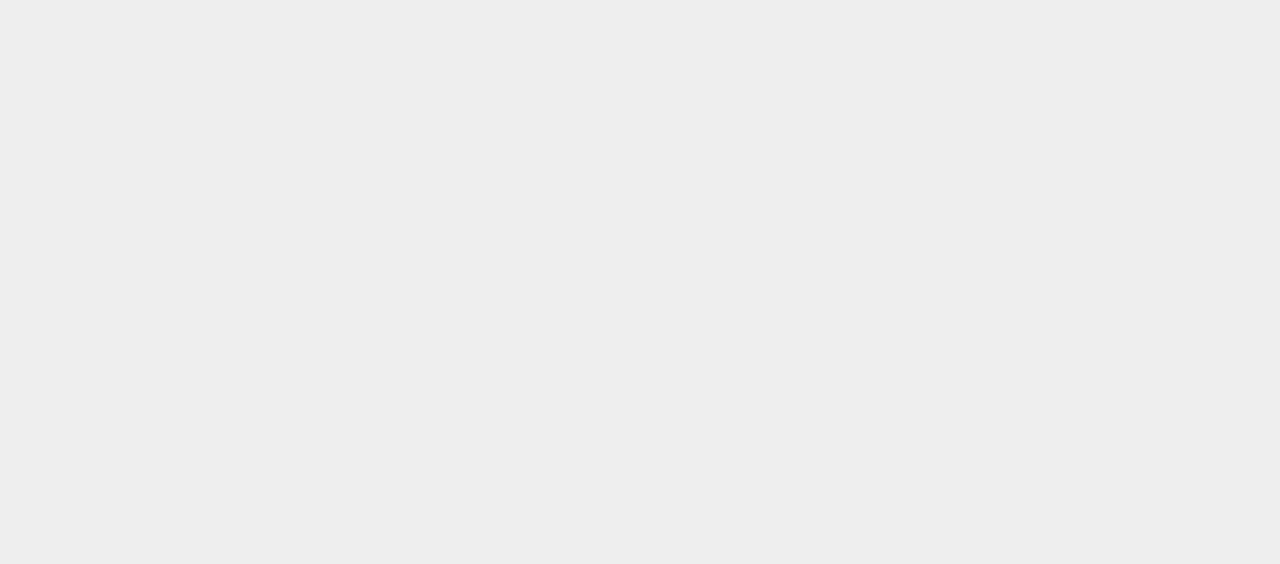
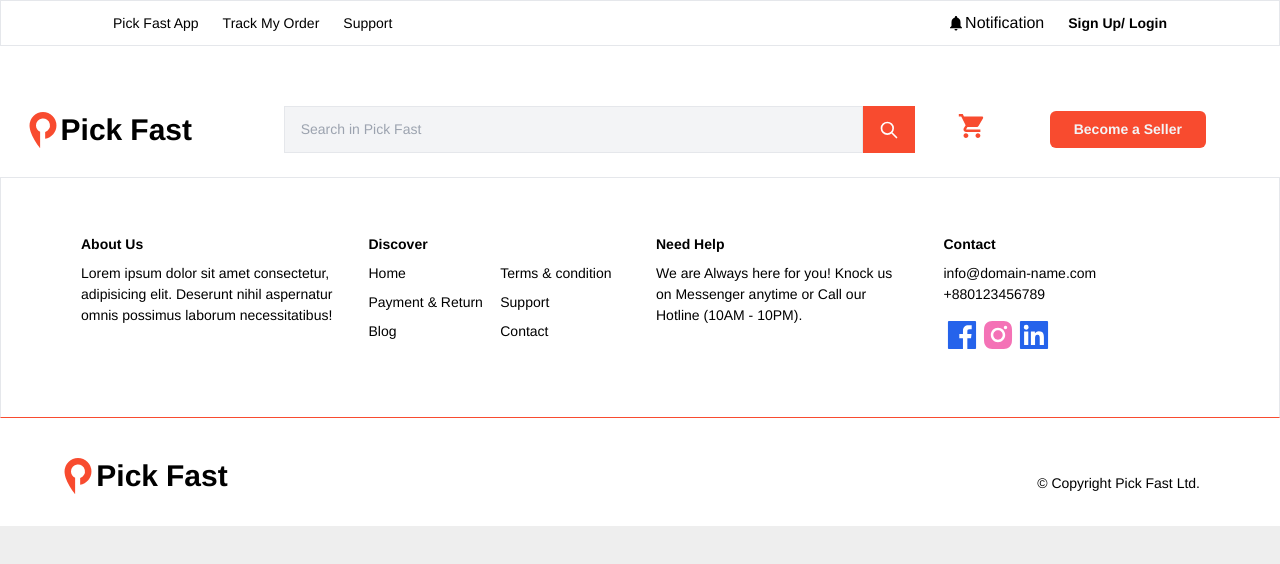
Before and after one commit to alhabib911/pick-fast, a React (Create React App) app: page /become-seller in a window 1280 px wide. Before the commit this address had no page. Shown: the top 564 px of the page. Built offline with nearby package versions, Linux system fonts and the light colour scheme.

Commit message:
become seller done

```diff
--- a/src/App.js
+++ b/src/App.js
@@ -3,6 +3,7 @@ import './App.css';
 import HomeOne from './Components/HomePage/HomeOne/HomeOne';
 import HomeTwo from './Components/HomePage/HomeTwo/HomeTwo';
 import TrackingOrder from './Components/Pages/TrackingOrder/TrackingOrder';
+import BecomeSeller from './Components/Pages/BecomeSeller/BecomeSeller';
 
 
 function App() {
@@ -13,6 +14,7 @@ function App() {
         <Route path='/home' element={<HomeOne/>}/>
         <Route path='/home-2' element={<HomeTwo/>}/>
         <Route path='/tracking-order' element={<TrackingOrder/>}/>
+        <Route path='/become-seller' element={<BecomeSeller/>}/>
       </Routes>
     </div>
   );
--- a/src/Components/Common/Footer/Footer.js
+++ b/src/Components/Common/Footer/Footer.js
@@ -50,15 +50,17 @@ const Footer = () => {
                 </div>
             </div>
             <div className='lg:mx-20 md:mx-5 mx-2 pb-8 lg:flex md:flex hidden items-end justify-between'>
-                <div className='flex justify-start items-end lg:pt-10 pt-4 w-1/4 font-semibold'>
-                    <div className='flex items-end'>
-                        <h1 className='font-bold lg:text-4xl md:text-3xl text-2xl text-[#F84B2F]'><SiPlayerdotme /> </h1>
-                        <h3 className='pr-2 lg:text-3xl md:text-lg text-sm'>Pick</h3>
+                <Link to='/'>
+                    <div className='lg:flex md:flex hidden lg:justify-center md:justify-start items-end lg:pt-10 w-1/4 font-semibold lg:pl-16 md:pl-16 pl-5'>
+                        <div className='lg:flex md:flex lg:items-end'>
+                            <h1 className='font-bold lg:text-4xl md:text-lg lg:flex md:flex hidden text-[#F84B2F]'><SiPlayerdotme /> </h1>
+                            <h3 className='pr-2 lg:text-3xl md:text-base lg:flex md:flex hidden'>Pick</h3>
+                        </div>
+                        <div>
+                            <h3 className='lg:text-3xl md:text-base lg:flex md:flex hidden'>Fast</h3>
+                        </div>
                     </div>
-                    <div>
-                        <h3 className='lg:text-3xl md:text-lg text-sm'>Fast</h3>
-                    </div>
-                </div>
+                </Link>
                 <div>
                     <p>© Copyright Pick Fast Ltd.</p>
                 </div>
--- a/src/Components/Common/Navbar/Navbar.js
+++ b/src/Components/Common/Navbar/Navbar.js
@@ -23,7 +23,7 @@ const Navbar = () => {
                     </div>
                     <div className='w-1/2'>
                         <ul className='flex justify-end gap-6'>
-                            <Notification/>
+                            <Notification />
                             <li className='font-bold'>Sign Up/ Login</li>
 
                         </ul>
@@ -34,6 +34,7 @@ const Navbar = () => {
 
             {/* 2nc bar start */}
             <div className='flex lg:items-center lg:justify-center justify-start md:pt-5'>
+                <Link to='/'>
                     <div className='lg:flex md:flex hidden lg:justify-center md:justify-start items-end lg:pt-10 w-1/4 font-semibold lg:pl-16 md:pl-16 pl-5'>
                         <div className='lg:flex md:flex lg:items-end'>
                             <h1 className='font-bold lg:text-4xl md:text-lg lg:flex md:flex hidden text-[#F84B2F]'><SiPlayerdotme /> </h1>
@@ -43,14 +44,16 @@ const Navbar = () => {
                             <h3 className='lg:text-3xl md:text-base lg:flex md:flex hidden'>Fast</h3>
                         </div>
                     </div>
+                </Link>
                 <div className='lg:w-1/2 md:w-1/2 w-full lg:mx-0 md:mx-0 mx-2 lg:mt-10 lg:pl-2 md:pl-2 rounded-sm flex'>
                     <input className='lg:w-11/12 md:w-10/12 w-11/12  border bg-gray-100 border-gray-200 lg:py-3 py-0 pl-4 outline-none' type="search" name="search" id="" placeholder='Search in Pick Fast' />
                     <button className='lg:py-3 md:py-3 py-2 px-4 text-center text-xl font-semibold bg-[#F84B2F] text-white' type="submit"><HiOutlineSearch /></button>
                 </div>
                 <div className='flex lg:justify-start md:justify-center justify-end lg:pr-0 md:pr-0 pr-2 lg:gap-16 gap-3 lg:w-1/4 md:1/4 w-1/6 lg:mt-10 '>
                     <h2 className='lg:text-3xl text-2xl lg:pl-10 md:pl-5 pl-0 text-[#F84B2F] lg:pt-0 pt-2'><IoMdCart /></h2>
-                    <h2 className='lg:text-3xl text-2xl lg:pl-10 pl-0 text-[#F84B2F] lg:pt-0 md:pt-0 pt-2 lg:hidden md:hidden flex'><BiMessageRoundedDots /></h2>
-                    <Link className='lg:flex md:flex hidden lg:bg-[#F84B2F] lg:py-2 lg:px-6 px-2 pt-2 whitespace-nowrap rounded-md lg:text-gray-100 md:text-[#F84B2F] font-semibold' to='/'>Become a Seller</Link>
+
+                    <div className='lg:text-3xl text-2xl lg:pl-10 pl-0 text-[#F84B2F] lg:pt-0 md:pt-0 pt-2 lg:hidden md:hidden flex'><BiMessageRoundedDots /></div>
+                    <Link className='lg:flex md:flex hidden lg:bg-[#F84B2F] lg:py-2 lg:px-6 px-2 pt-2 whitespace-nowrap rounded-md lg:text-gray-100 md:text-[#F84B2F] font-semibold' to='/become-seller'>Become a Seller</Link>
                 </div>
             </div>
             {/* 2nd bar end */}
--- a/src/Components/Common/Navbar/Notification.css
+++ b/src/Components/Common/Navbar/Notification.css
@@ -18,7 +18,7 @@
     display: none;
     position: absolute;
     background-color: #fff;
-    min-width: 300px;
+    min-width: 260px;
     height: 430px;
     box-shadow: 0px 8px 16px 0px rgba(0,0,0,0.2);
     z-index: 1;
--- /dev/null
+++ b/src/Components/Pages/BecomeSeller/BecomeSeller.js
@@ -0,0 +1,19 @@
+import React from 'react';
+import NavbarFooter from '../../Common/NavbarFooter/NavbarFooter';
+import Navbar from '../../Common/Navbar/Navbar';
+import Footer from '../../Common/Footer/Footer';
+
+const BecomeSeller = () => {
+    return (
+        <div>
+            <NavbarFooter/>
+            <Navbar/>
+            <form action="">
+
+            </form>
+            <Footer/>
+        </div>
+    );
+};
+
+export default BecomeSeller;
```
Lines whose indentation alone changed are shown as unchanged.
